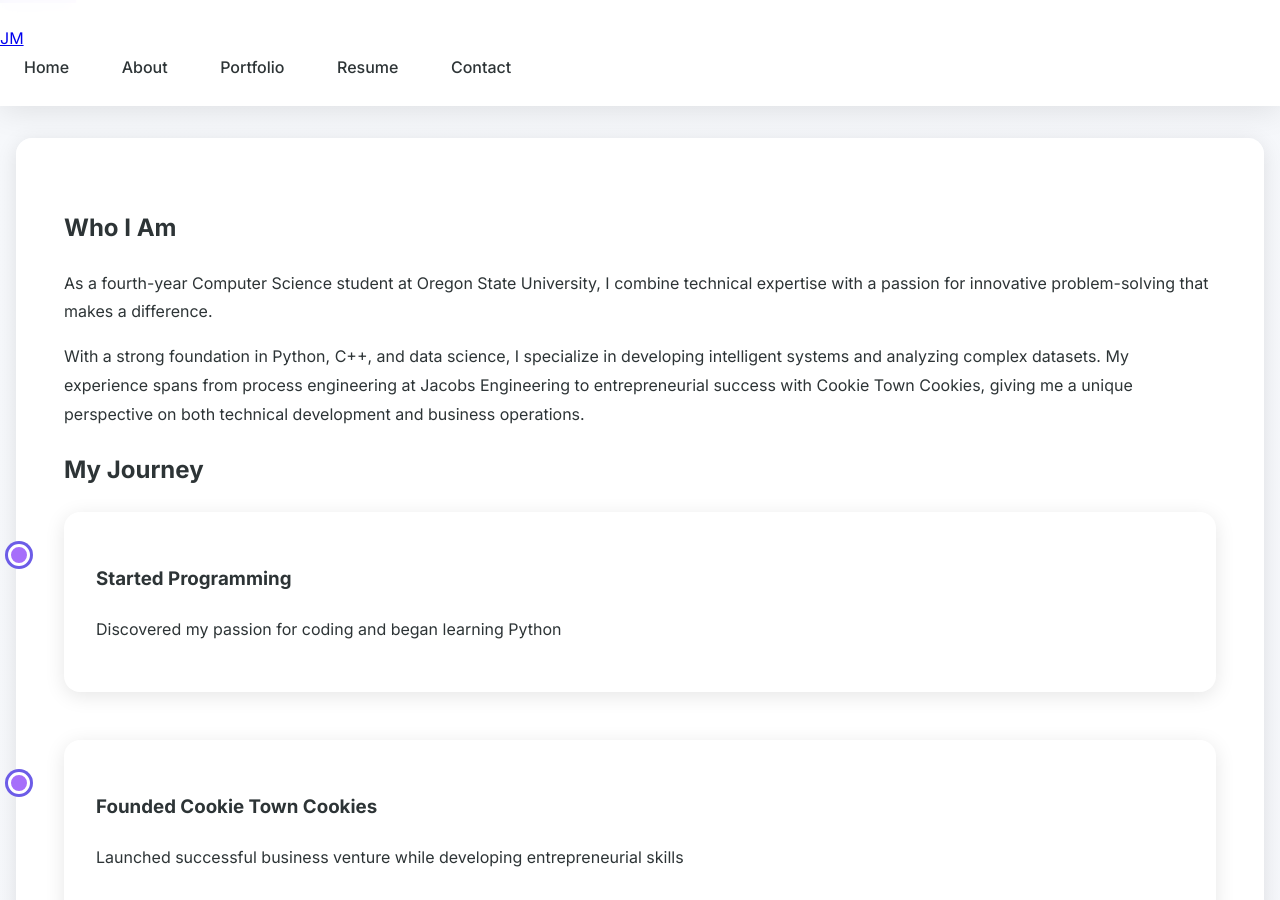
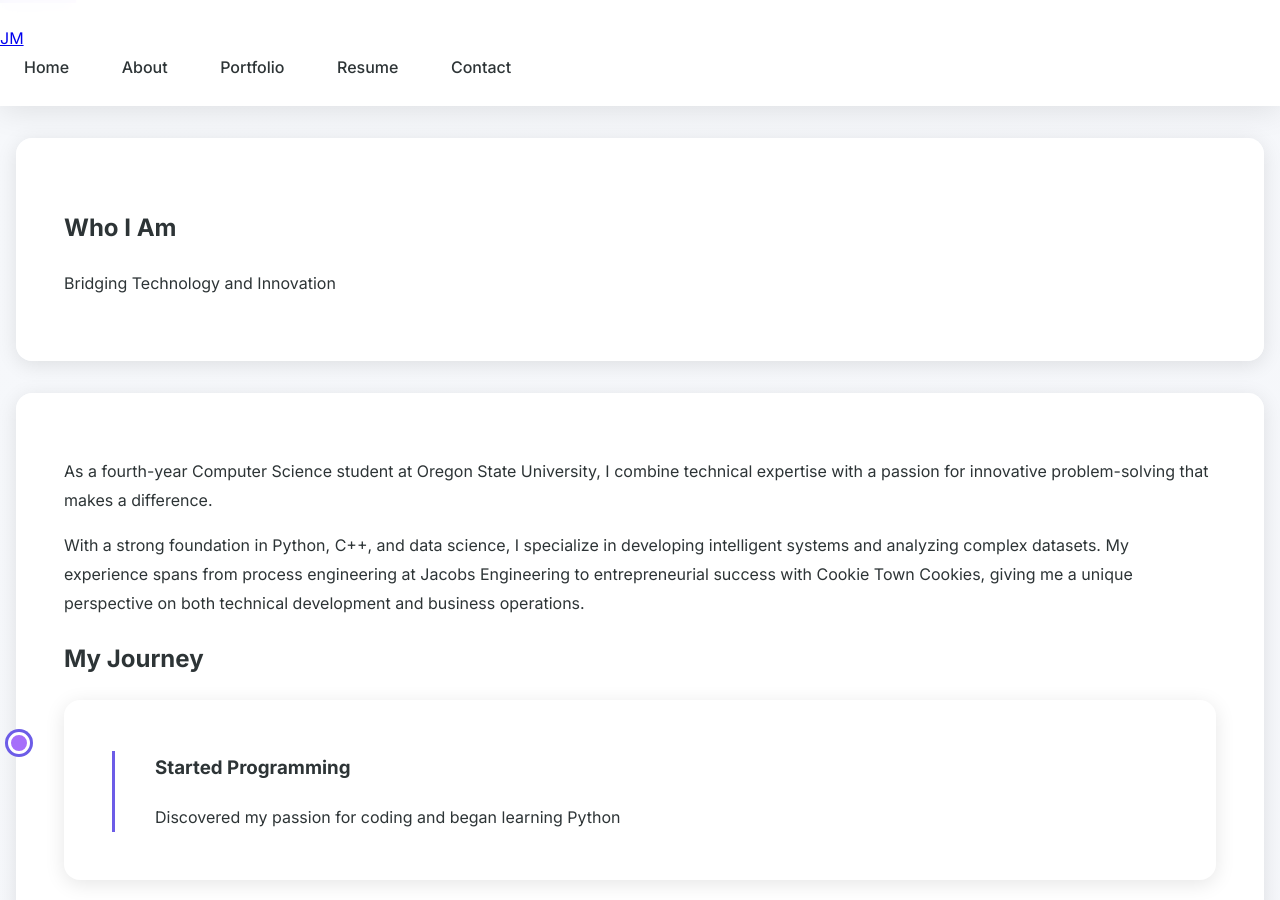
Before and after one commit to APinchofPepper/jackmustonen.com, a Jekyll site: the page built from about.md, in a window 1280 px wide and 900 px high. Built offline with Jekyll 4.4.1, drawn with Linux system fonts in a browser that asks for light colours.

Commit message:
Update about.md

```diff
--- a/about.md
+++ b/about.md
@@ -3,60 +3,91 @@
 title: About
 permalink: /about/
 ---
+<section class="about-header">
+    <div class="container">
+        <h1 class="animate-fade-up">Who I Am</h1>
+        <p class="subtitle animate-fade-up delay-1">Bridging Technology and Innovation</p>
+    </div>
+</section>
 
-<div class="container">
-    <section class="about-section">
-        <h1>Who I Am</h1>
-        <p>As a fourth-year Computer Science student at Oregon State University, I combine technical expertise with a passion for innovative problem-solving that makes a difference.</p>
+<section class="about-content">
+    <div class="container">
+        <div class="about-intro animate-fade-up">
+            <p class="lead">As a fourth-year Computer Science student at Oregon State University, I combine technical expertise with a passion for innovative problem-solving that makes a difference.</p>
 
-        <p>With a strong foundation in Python, C++, and data science, I specialize in developing intelligent systems and analyzing complex datasets. My experience spans from process engineering at Jacobs Engineering to entrepreneurial success with Cookie Town Cookies, giving me a unique perspective on both technical development and business operations.</p>
-    </section>
+            <p>With a strong foundation in Python, C++, and data science, I specialize in developing intelligent systems and analyzing complex datasets. My experience spans from process engineering at Jacobs Engineering to entrepreneurial success with Cookie Town Cookies, giving me a unique perspective on both technical development and business operations.</p>
+        </div>
 
-    <section class="journey-section">
-        <h2>My Journey</h2>
-        <div class="timeline">
-            <div class="timeline-item">
-                <h3>Started Programming</h3>
-                <p>Discovered my passion for coding and began learning Python</p>
-            </div>
+        <div class="journey-section animate-fade-up delay-1">
+            <h2>My Journey</h2>
+            <div class="timeline">
+                <div class="timeline-item animate-scale-in">
+                    <div class="timeline-marker"></div>
+                    <div class="timeline-content">
+                        <h3>Started Programming</h3>
+                        <p>Discovered my passion for coding and began learning Python</p>
+                    </div>
+                </div>
 
-            <div class="timeline-item">
-                <h3>Founded Cookie Town Cookies</h3>
-                <p>Launched successful business venture while developing entrepreneurial skills</p>
-            </div>
+                <div class="timeline-item animate-scale-in delay-1">
+                    <div class="timeline-marker"></div>
+                    <div class="timeline-content">
+                        <h3>Founded Cookie Town Cookies</h3>
+                        <p>Launched successful business venture while developing entrepreneurial skills</p>
+                    </div>
+                </div>
 
-            <div class="timeline-item">
-                <h3>Jacobs Engineering Internship</h3>
-                <p>Gained valuable industry experience in process engineering</p>
-            </div>
+                <div class="timeline-item animate-scale-in delay-2">
+                    <div class="timeline-marker"></div>
+                    <div class="timeline-content">
+                        <h3>Jacobs Engineering Internship</h3>
+                        <p>Gained valuable industry experience in process engineering</p>
+                    </div>
+                </div>
 
-            <div class="timeline-item">
-                <h3>Advanced AI Projects</h3>
-                <p>Developed Cat Name Genius and Intelligence Report Generator</p>
+                <div class="timeline-item animate-scale-in delay-3">
+                    <div class="timeline-marker"></div>
+                    <div class="timeline-content">
+                        <h3>Advanced AI Projects</h3>
+                        <p>Developed Cat Name Genius and Intelligence Report Generator</p>
+                    </div>
+                </div>
             </div>
         </div>
-    </section>
 
-    <section class="interests-section">
-        <h2>What Drives Me</h2>
-        <div class="interests-grid">
-            <div class="interest-card">
-                <i class="fas fa-robot"></i>
-                <h3>Artificial Intelligence</h3>
-                <p>Passionate about developing AI solutions that enhance human capabilities and solve real-world problems.</p>
-            </div>
+        <div class="interests-section animate-fade-up delay-2">
+            <h2>What Drives Me</h2>
+            <div class="interests-grid">
+                <div class="interest-card animate-scale-in">
+                    <div class="interest-icon">
+                        <i class="fas fa-robot"></i>
+                    </div>
+                    <div class="interest-content">
+                        <h3>Artificial Intelligence</h3>
+                        <p>Passionate about developing AI solutions that enhance human capabilities and solve real-world problems.</p>
+                    </div>
+                </div>
 
-            <div class="interest-card">
-                <i class="fas fa-chart-network"></i>
-                <h3>Data Science</h3>
-                <p>Fascinated by the power of data analysis to uncover insights and drive informed decision-making.</p>
-            </div>
+                <div class="interest-card animate-scale-in delay-1">
+                    <div class="interest-icon">
+                        <i class="fas fa-chart-network"></i>
+                    </div>
+                    <div class="interest-content">
+                        <h3>Data Science</h3>
+                        <p>Fascinated by the power of data analysis to uncover insights and drive informed decision-making.</p>
+                    </div>
+                </div>
 
-            <div class="interest-card">
-                <i class="fas fa-code-branch"></i>
-                <h3>Software Development</h3>
-                <p>Committed to writing clean, efficient code that creates meaningful user experiences.</p>
+                <div class="interest-card animate-scale-in delay-2">
+                    <div class="interest-icon">
+                        <i class="fas fa-code-branch"></i>
+                    </div>
+                    <div class="interest-content">
+                        <h3>Software Development</h3>
+                        <p>Committed to writing clean, efficient code that creates meaningful user experiences.</p>
+                    </div>
+                </div>
             </div>
         </div>
-    </section>
-</div>
+    </div>
+</section>
```
